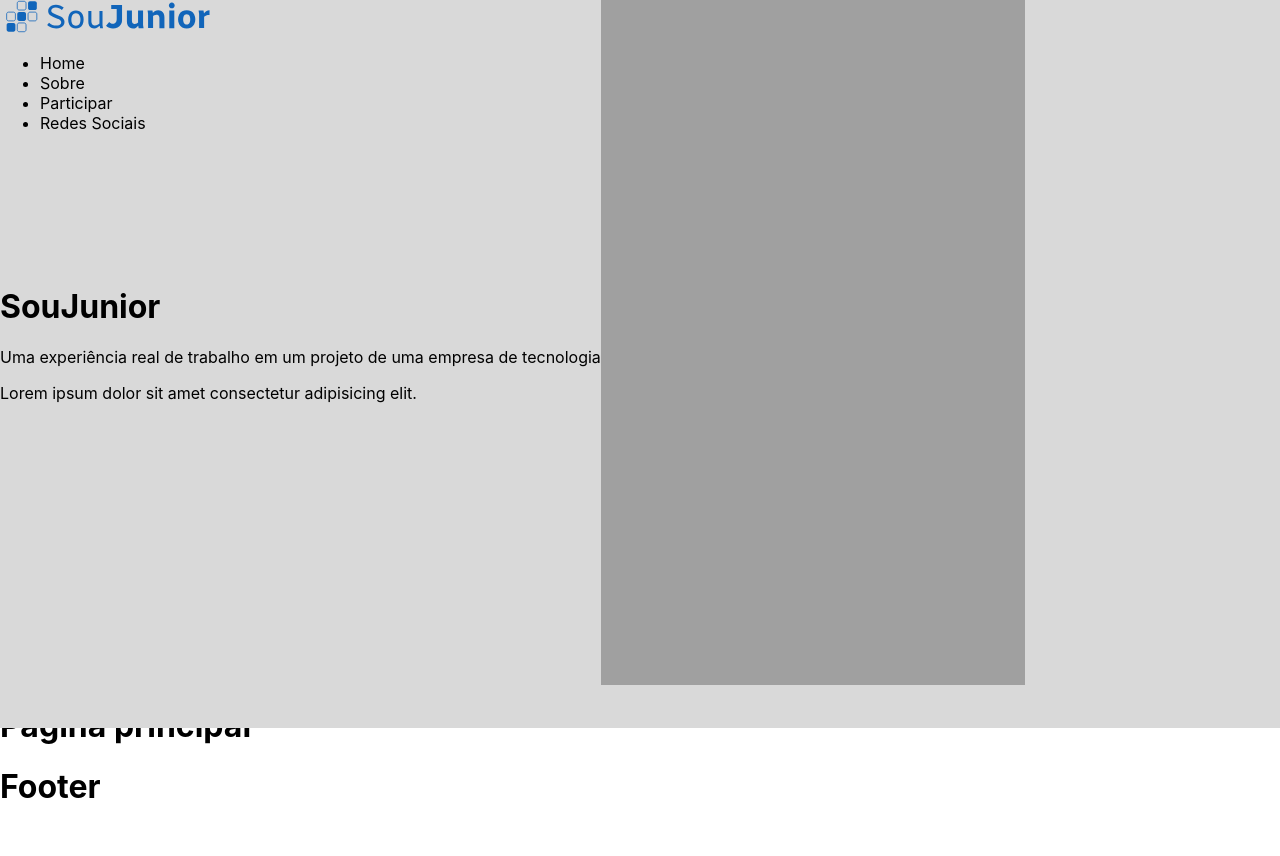
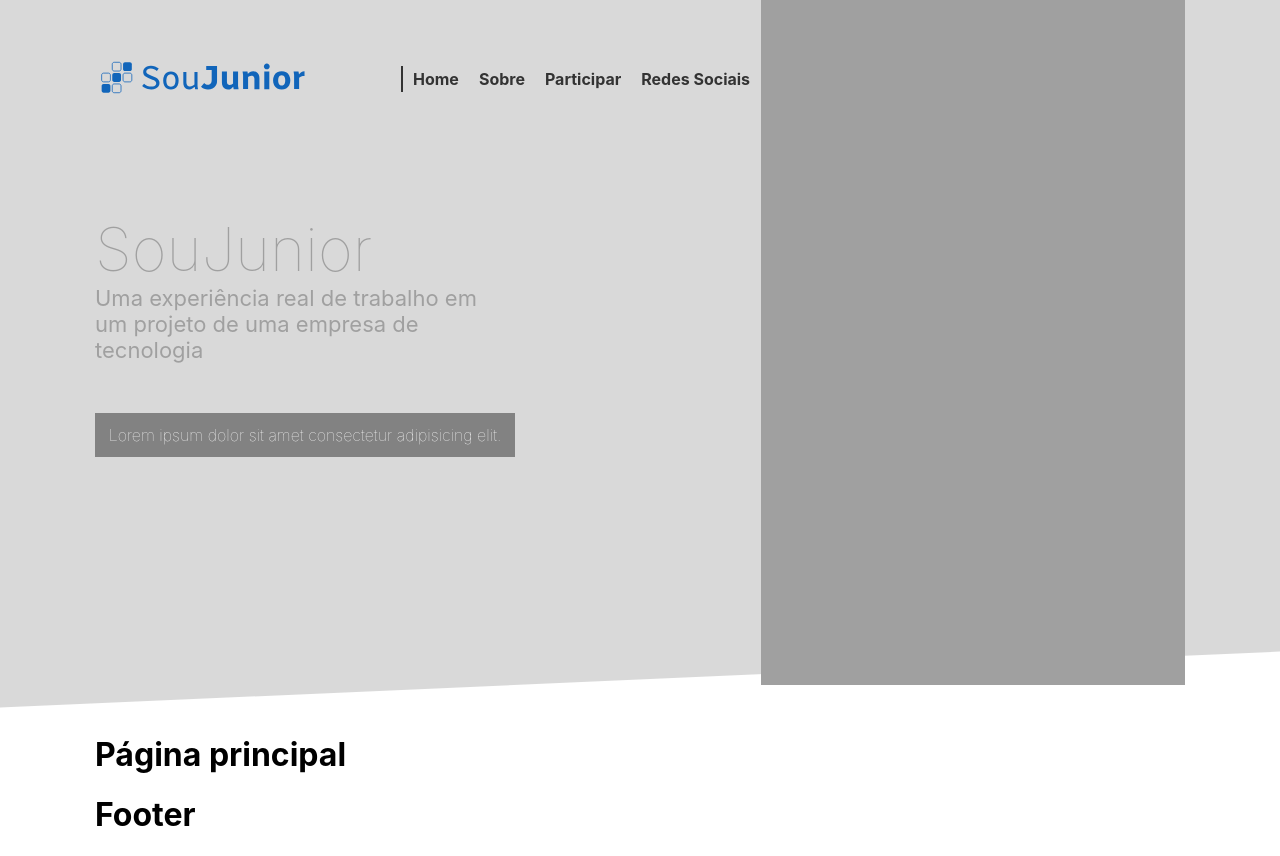
Before and after one commit to SouJunior/site-webapp, a Next.js app: page / in a window 1280 px wide. Before the commit the page ends 827 px from the top, so only its background shows below. Built offline with nearby package versions, Linux system fonts and the light colour scheme.

Commit message:
aplicação de estilos e a logo d SouJunior ao projeto - pt.2

```diff
--- a/components/Header/Header.module.css
+++ b/components/Header/Header.module.css
@@ -1,24 +1,66 @@
 .header{
     display: flex;
+    justify-content: center;
+    margin-bottom: 50px;
 }
 .navbar{
     position: absolute;
+    top: 50px;
+    display: flex;
+    align-items: center;
 }
 .bg{
     background-color:#d9d9d9 ;
     width: 100%;
+    max-width: 1440px;
     height: 728px;
     position: absolute;
+    overflow: hidden;
+}
+.bg::after{
+    content: '';
+    position: absolute;
+    width: 1443px;
+    height: 100px;
+    bottom: -55px;
+    right: -3px;
+    transform: rotate(-2.5deg);
+    background-color: #FFF;
 }
 .text{
     z-index: 99;
+    width: 1090px;
 }
 .textArea{
     width: 100%;
     display: flex;
     align-items: center;
-    justify-content: space-around;
+    justify-content: space-between;
+    color: #A0A0A0;
 
+}
+.textInner{
+    display: flex;
+    flex-direction: column;
+}
+.textInner h1{
+    font-weight: lighter;
+    font-size: 60px;
+    margin: 0;
+}
+.textInner article{
+    width: 420px;
+    margin-bottom: 34px;
+    font-size: 22px;
+}
+.textInner p{
+    font-weight: lighter;
+    font-size: 16px;
+    padding: 12px 6px ;
+    color: #FFF;
+    text-align: center;
+    background-color: #828282;
+    width: 420px;
 }
 .strip{
     background-color: #A0A0A0;
--- /dev/null
+++ b/components/Navbar/Navbar.module.css
@@ -0,0 +1,13 @@
+.menuNav{
+    list-style: none;
+    display: flex;
+    margin-left: 50px;
+}
+.linkNav{
+    padding: 3px 10px;
+    font-weight: bold;
+    color: #333;
+}
+.linkNav:first-child{
+    border-left: 2px solid #333;
+}
--- a/components/Navbar/index.jsx
+++ b/components/Navbar/index.jsx
@@ -1,12 +1,13 @@
 import React from "react";
 import Link from 'next/link'
 import {dataNavbar} from '../../utils/dataNavbar'
+import styles from "./Navbar.module.css"
 
 export const Navbar = () => {
   return (
-    <ul>
+    <ul className={styles.menuNav}>
     {dataNavbar.map((link,index)=>(
-      <li key={index}>
+      <li className={styles.linkNav} key={index}>
         <Link href={link.path}>
           {link.title}
         </Link>
--- a/styles/globals.css
+++ b/styles/globals.css
@@ -5,6 +5,10 @@ body {
   font-family: -apple-system, BlinkMacSystemFont, Segoe UI, Roboto, Oxygen,
     Ubuntu, Cantarell, Fira Sans, Droid Sans, Helvetica Neue, sans-serif;
     color: black;
+}
+body{
+  display: flex;
+  justify-content: center;
 }
 
 a {
```
